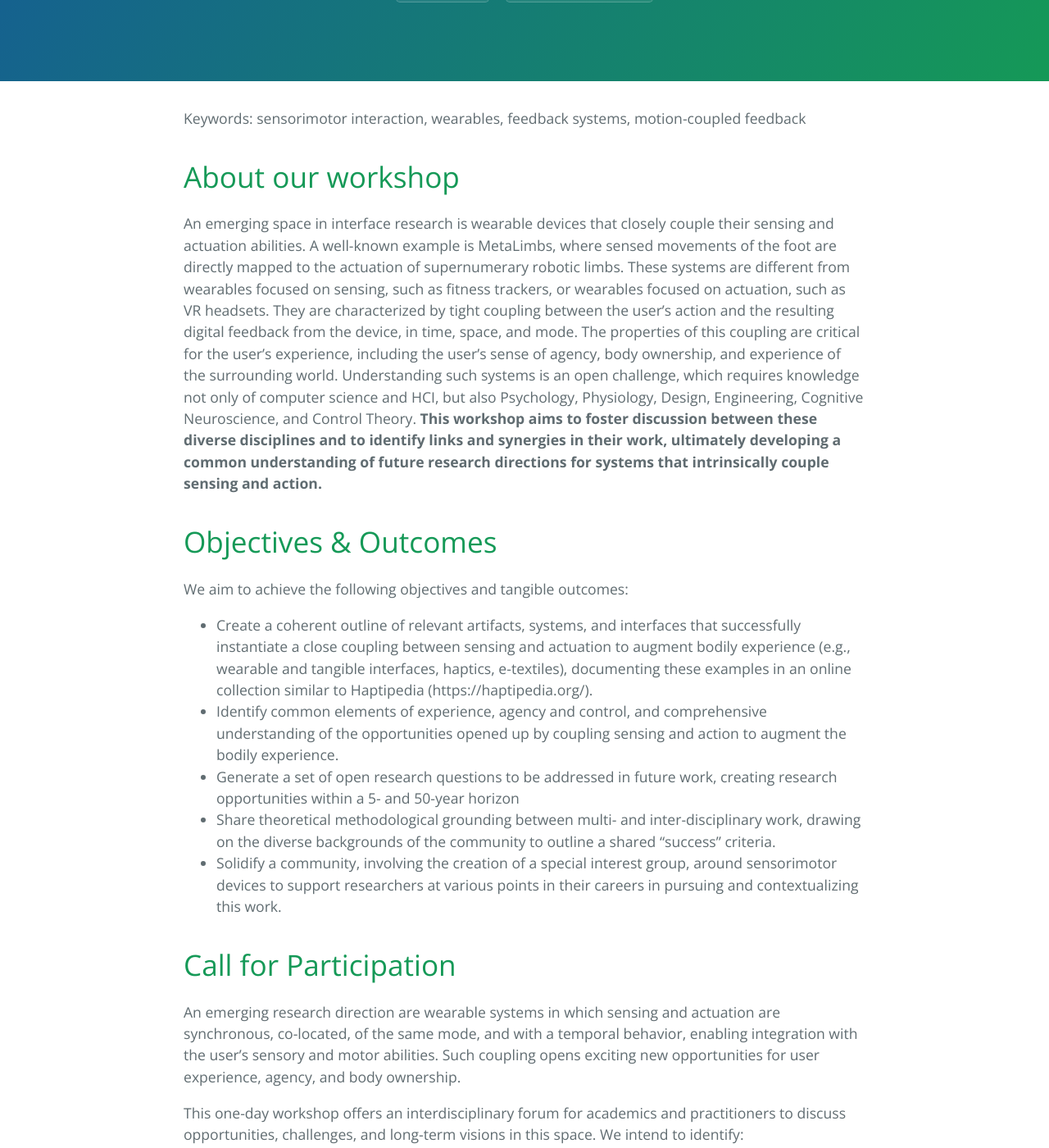
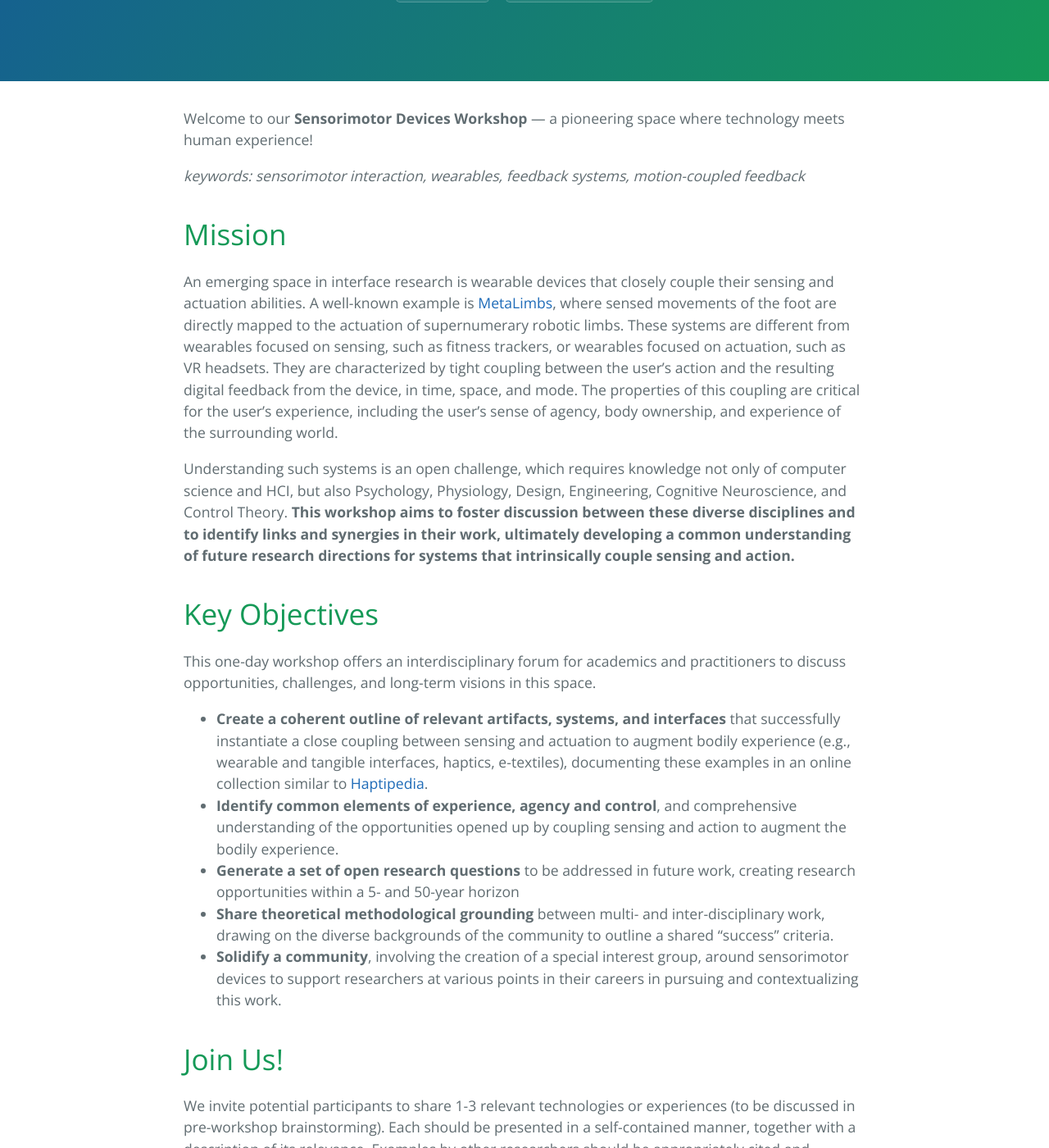
Before and after one commit to sensorimotordevices/sensorimotordevices.github.io, a Jekyll site: the page built from index.md, in a window 1280 px wide and 1400 px high, scrolled down 440 px. Shown: the whole window at 82% size. Built offline with Jekyll 4.4.1, drawn with Linux system fonts in a browser that asks for light colours; some of the changed text lies outside the part shown.

Commit message:
new update

```diff
--- a/index.md
+++ b/index.md
@@ -2,38 +2,34 @@
 layout: default
 ---
 
-Keywords: sensorimotor interaction, wearables, feedback systems, motion-coupled feedback
+Welcome to our **Sensorimotor Devices Workshop** — a pioneering space where technology meets human experience!
 
-# About our workshop
+_keywords: sensorimotor interaction, wearables, feedback systems, motion-coupled feedback_
 
-An emerging space in interface research is wearable devices that closely couple their sensing and actuation abilities. A well-known example is MetaLimbs, where sensed movements of the foot are directly mapped to the actuation of supernumerary robotic limbs. These systems are different from wearables focused on sensing, such as fitness trackers, or wearables focused on actuation, such as VR headsets. They are characterized by tight coupling between the user's action and the resulting digital feedback from the device, in time, space, and mode. The properties of this coupling are critical for the user's experience, including the user's sense of agency, body ownership, and experience of the surrounding world. Understanding such systems is an open challenge, which requires knowledge not only of computer science and HCI, but also Psychology, Physiology, Design, Engineering, Cognitive Neuroscience, and Control Theory. **This workshop aims to foster discussion between these diverse disciplines and to identify links and synergies in their work, ultimately developing a common understanding of future research directions for systems that intrinsically couple sensing and action.**
+# Mission
 
-# Objectives & Outcomes
-We aim to achieve the following objectives and tangible outcomes:
+An emerging space in interface research is wearable devices that closely couple their sensing and actuation abilities. A well-known example is [MetaLimbs](https://dl.acm.org/doi/10.1145/3084822.3084837), where sensed movements of the foot are directly mapped to the actuation of supernumerary robotic limbs. These systems are different from wearables focused on sensing, such as fitness trackers, or wearables focused on actuation, such as VR headsets. They are characterized by tight coupling between the user's action and the resulting digital feedback from the device, in time, space, and mode. The properties of this coupling are critical for the user's experience, including the user's sense of agency, body ownership, and experience of the surrounding world.
 
-* Create a coherent outline of relevant artifacts, systems, and interfaces that successfully instantiate a close coupling between sensing and actuation to augment bodily experience (e.g., wearable and tangible interfaces, haptics, e-textiles), documenting these examples in an online collection similar to Haptipedia (https://haptipedia.org/).
-* Identify common elements of experience, agency and control, and comprehensive understanding of the opportunities opened up by coupling sensing and action to augment the bodily experience.
-* Generate a set of open research questions to be addressed in future work, creating research opportunities within a 5- and 50-year horizon
-* Share theoretical methodological grounding between multi- and inter-disciplinary work, drawing on the diverse backgrounds of the community to outline a shared "success" criteria.
-* Solidify a community, involving the creation of a special interest group, around sensorimotor devices to support researchers at various points in their careers in pursuing and contextualizing this work.
+Understanding such systems is an open challenge, which requires knowledge not only of computer science and HCI, but also Psychology, Physiology, Design, Engineering, Cognitive Neuroscience, and Control Theory.
+ **This workshop aims to foster discussion between these diverse disciplines and to identify links and synergies in their work, ultimately developing a common understanding of future research directions for systems that intrinsically couple sensing and action.**
+
+# Key Objectives
+This one-day workshop offers an interdisciplinary forum for academics and practitioners to discuss opportunities, challenges, and long-term visions in this space.
+
+* **Create a coherent outline of relevant artifacts, systems, and interfaces** that successfully instantiate a close coupling between sensing and actuation to augment bodily experience (e.g., wearable and tangible interfaces, haptics, e-textiles), documenting these examples in an online collection similar to [Haptipedia](https://haptipedia.org/).
+* **Identify common elements of experience, agency and control**, and comprehensive understanding of the opportunities opened up by coupling sensing and action to augment the bodily experience.
+* **Generate a set of open research questions** to be addressed in future work, creating research opportunities within a 5- and 50-year horizon
+* **Share theoretical methodological grounding** between multi- and inter-disciplinary work, drawing on the diverse backgrounds of the community to outline a shared "success" criteria.
+* **Solidify a community**, involving the creation of a special interest group, around sensorimotor devices to support researchers at various points in their careers in pursuing and contextualizing this work.
 
 
-# Call for Participation
-
-An emerging research direction are wearable systems in which sensing and actuation are synchronous, co-located, of the same mode, and with a temporal behavior, enabling integration with the user’s sensory and motor abilities. Such coupling opens exciting new opportunities for user experience, agency, and body ownership.
-
-This one-day workshop offers an interdisciplinary forum for academics and practitioners to discuss opportunities, challenges, and long-term visions in this space. We intend to identify:
-
-* Artifacts, systems, and interfaces that closely couple sensing and actuation to augment bodily experience (e.g., wearables, haptics, tangibles, e-textiles)
-* Share methodological and theoretical grounding, as well as recognizing where these differ.
-* Shared grounding across disciplines, including methods and metrics for validating "success"
-* Opportunities and insights in this area, aiming to support researchers at various career stages.
-
+# Join Us!
 We invite potential participants to share 1-3 relevant technologies or experiences (to be discussed in pre-workshop brainstorming). Each should be presented in a self-contained manner, together with a description of its relevance. Examples by other researchers should be appropriately cited and contextualized with thoughtful commentary. Please also indicate the possibility of bringing chosen examples as physical demos to the workshop, and a short biography of the participant(s).
 
-* Submissions should be 2-5 pages long (incl. references) using the CHI Extended Abstracts format and submitted as non-anonymized PDF.
-* The deadline for submission is February 13, 2025, midnight AoE.
-* Quality submissions will be selected by the workshop team to ensure a diversity of disciplines, backgrounds, and career stages. We will notify applicants by March 10, 2025.
+* Submissions should be 2-5 pages long (incl. references) using the [CHI Extended Abstracts](https://chi2025.acm.org/chi-publication-formats/) format and submitted as non-anonymized PDF.
+* Quality submissions will be selected by the workshop team to ensure a diversity of disciplines, backgrounds, and career stages.
+
+The submission button can be found at the top of this page.
 
 
 ## Important dates
```
Also changed, not shown: other parts of index.md (+21 -20 lines).
